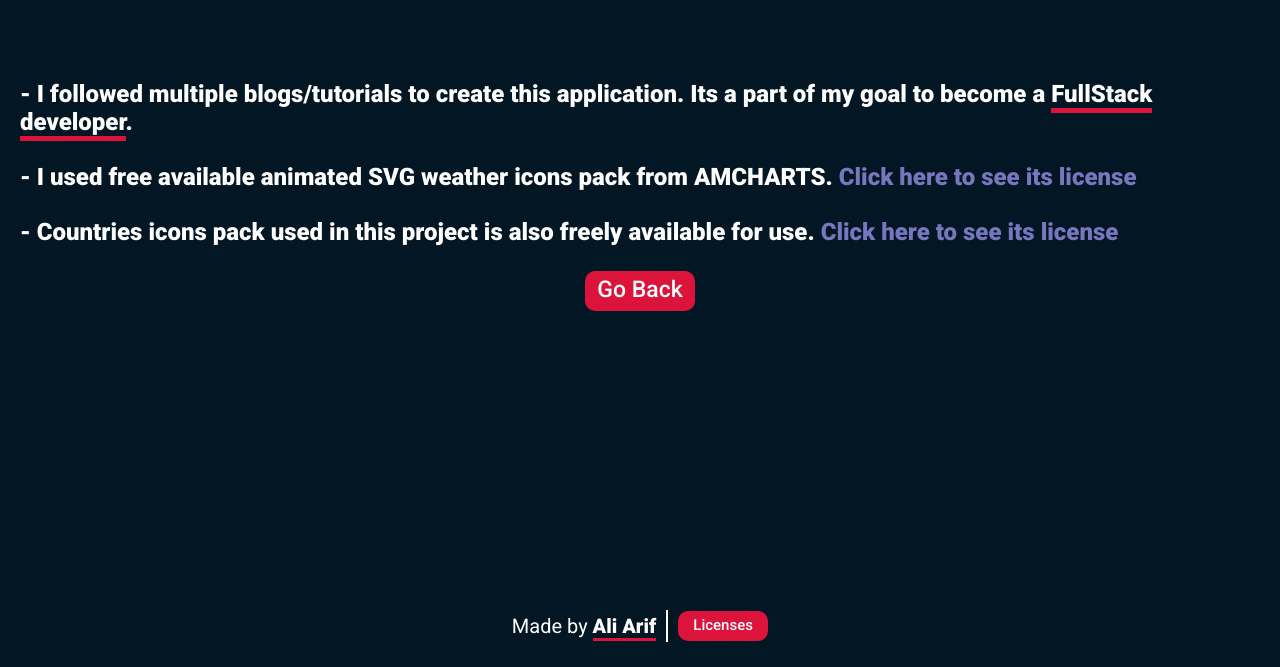
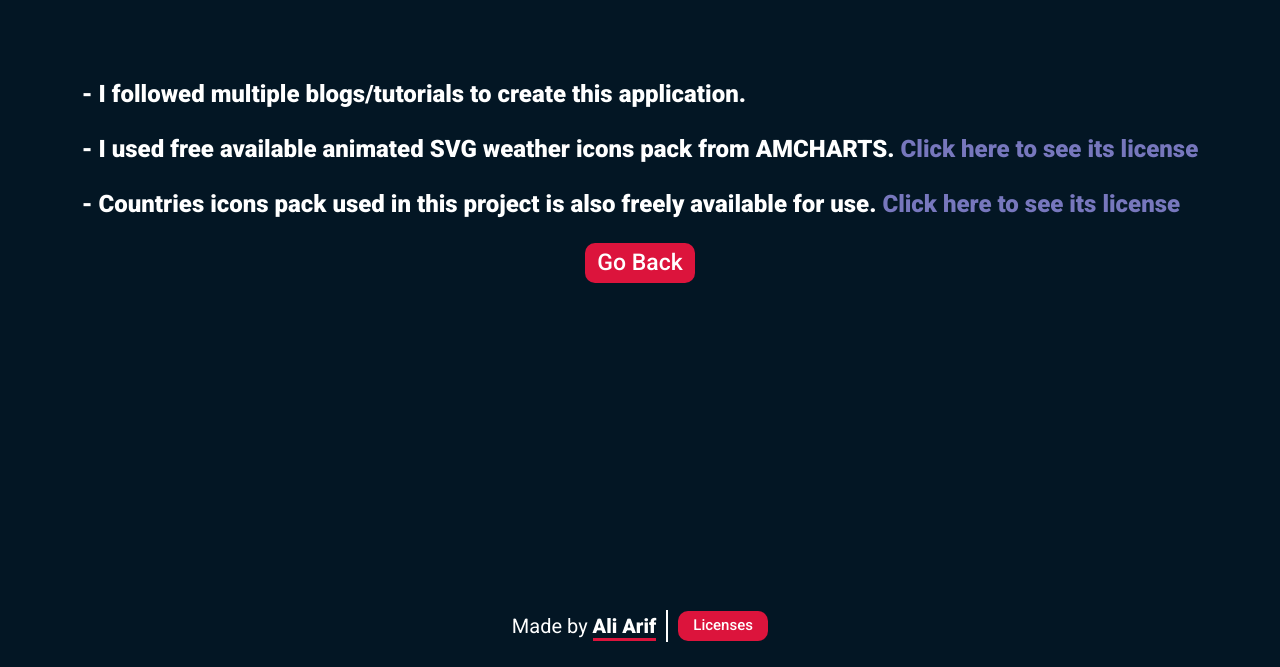
Before and after one commit to ALIARIF93/WeatherApp, a plain HTML site: page licenses.html in a window 1280 px wide. Shown: the part 135-802 px from the top of the page. Drawn offline with Linux system fonts and the light colour scheme.

Commit message:
Update licenses.html

```diff
--- a/licenses.html
+++ b/licenses.html
@@ -18,8 +18,7 @@
 
       <div class="licenseDetails">
         <p>
-          - I followed multiple blogs/tutorials to create this application. Its
-          a part of my goal to become a <span>FullStack developer</span>.
+          - I followed multiple blogs/tutorials to create this application.
           <br />
           <br />
           - I used free available animated SVG weather icons pack from AMCHARTS.
```
